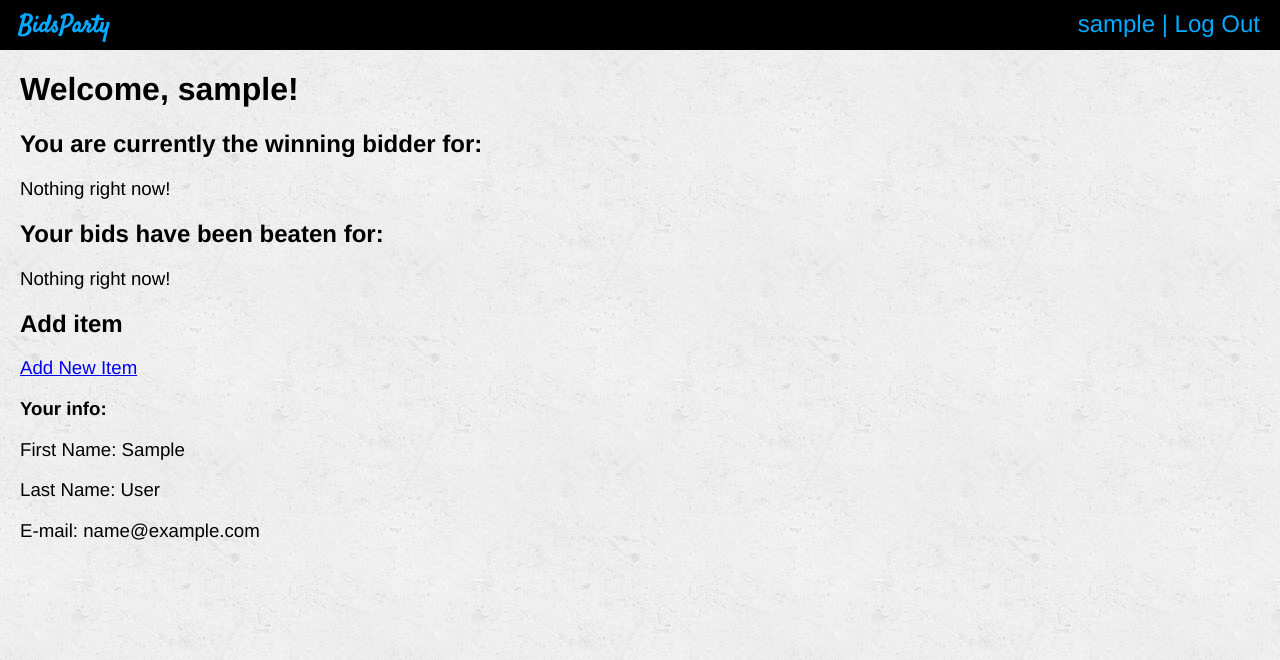
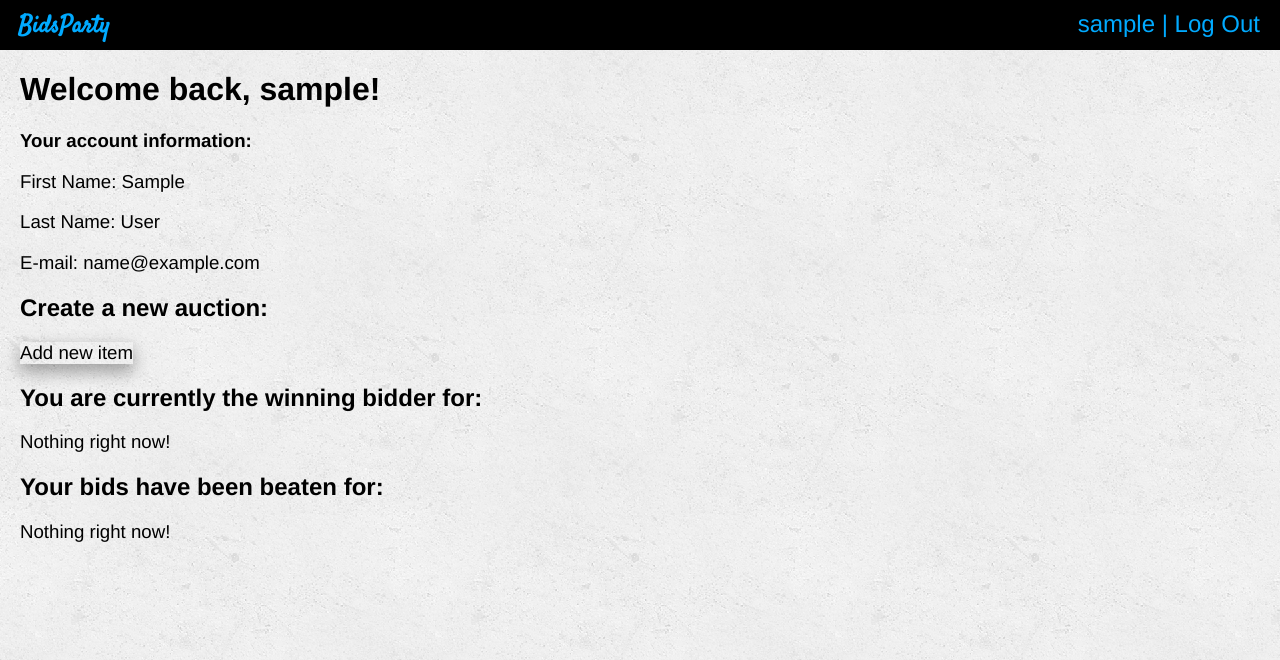
Before and after one commit to alextabusca/Bid, a Django app: page /me/ in a window 1280 px wide. Shown: the top 660 px of the page. Run offline with Django 3.2, Linux system fonts and the light colour scheme; the visitor is signed in with stand-in values (Sample User, id 1); data that the repository does not hold is empty.

Commit message:
- Design Update 2

```diff
--- a/templates/main/base.html
+++ b/templates/main/base.html
@@ -99,6 +99,16 @@
             box-shadow: 0 4px 8px 0 rgba(0, 0, 0, 0.2), 0 6px 20px 0 rgba(0, 0, 0, 0.19);
         }
 
+        a.button {
+            -webkit-appearance: button;
+            -moz-appearance: button;
+            appearance: button;
+
+            text-decoration: none;
+            color: initial;
+            box-shadow: 0 8px 16px 0 rgba(0, 0, 0, 0.2), 0 6px 20px 0 rgba(0, 0, 0, 0.19);
+        }
+
         .item .image {
             border-radius: 10px;
             position: relative;
--- a/templates/main/form_template.html
+++ b/templates/main/form_template.html
@@ -4,6 +4,7 @@
             <span class="text-danger small">{{ field.errors }}</span>
         </div>
         <label class="control-label col-sm-2" for="song_title">{{ field.label_tag }}</label>
-        <div class="col-sm-10">{{ field }}</div>
+        <div class="col-sm-10"
+             style="padding-top: 0px; padding-right: 0px; padding-bottom: 20px; padding-left: 0px">{{ field }}</div>
     </div>
 {% endfor %}
--- a/templates/main/me.html
+++ b/templates/main/me.html
@@ -3,10 +3,19 @@
 {% block content %}
 
 
-    <h1>Welcome, {{ user }}!</h1>
+    <h1>Welcome back, {{ user }}!</h1>
 
+    <!-- User's info -->
+    <h3>Your account information: </h3>
+    <p>First Name: {{ user.first_name }}</p>
+    <p>Last Name: {{ user.last_name }}</p>
+    <p>E-mail: {{ user.email }}</p>
+
+    <h2>Create a new auction: </h2>
+    <a href="create_item" class="button">Add new item</a>
+
+    <!-- Display winning items -->
     <h2>You are currently the winning bidder for:</h2>
-
     {% if winning_items %}
         <div id="listing">
             {% for item in winning_items %}
@@ -18,8 +27,8 @@
         Nothing right now!
     {% endif %}
 
+    <!-- Losing items -->
     <h2>Your bids have been beaten for:</h2>
-
     {% if beaten_items %}
         <div id="listing">
             {% for item in beaten_items %}
@@ -31,17 +40,5 @@
         Nothing right now!
     {% endif %}
 
-    <h2>Add item</h2>
-
-    <!-- Check if this shows -->
-    <div id="create_item_button">
-        <a href="create_item">Add New Item</a>
-    </div>
-
-    <!-- User's info -->
-    <h3>Your info: </h3>
-    <p>First Name: {{ user.first_name }}</p>
-    <p>Last Name: {{ user.last_name }}</p>
-    <p>E-mail: {{ user.email }}</p>
 
 {% endblock %}
```
Also changed, not shown: templates/main/create_item.html (+5 -2 lines), templates/main/login.html (+11 -3 lines).
